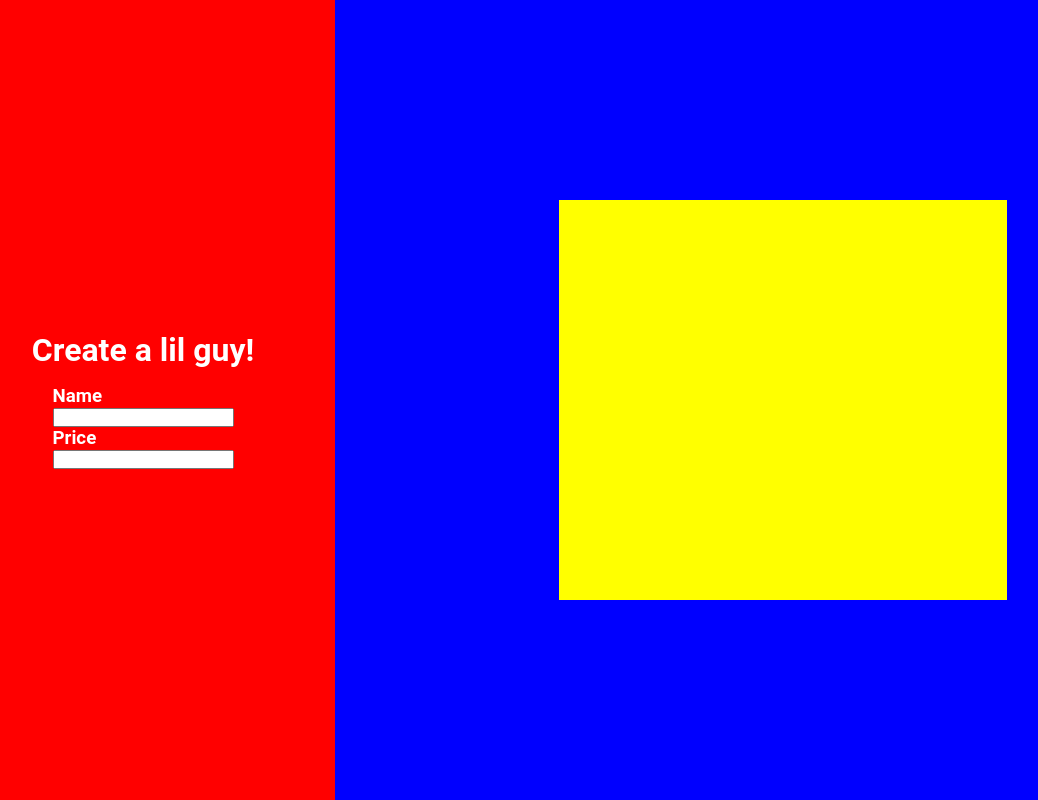
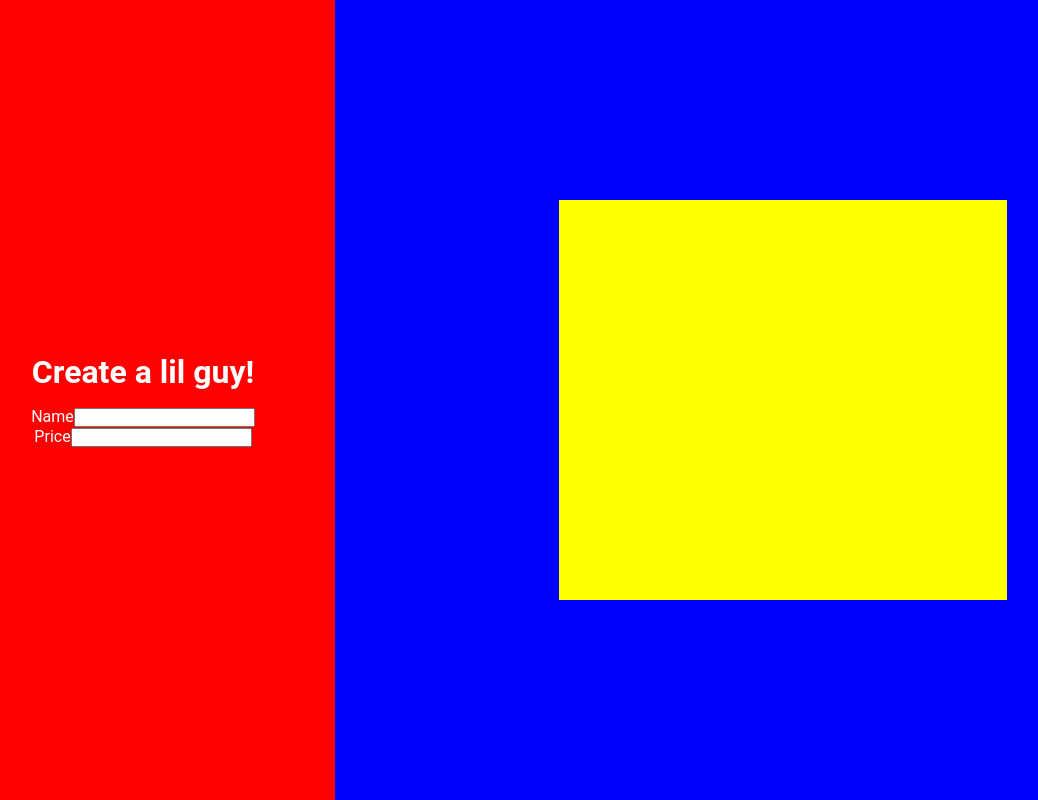
Before and after one commit to Arzoka/ProMe, a React (Vite) app in the folder client/: page /dashboard/lilguys/create in a window 1280 px wide. Shown: the whole page, without its empty margins (49-1087 px from the left). Built offline with nearby package versions, Linux system fonts and the light colour scheme.

Commit message:
element changes for semantics

```diff
--- a/client/src/pages/dashboard/lilguys/create/sub-components/sidebar/index.tsx
+++ b/client/src/pages/dashboard/lilguys/create/sub-components/sidebar/index.tsx
@@ -5,14 +5,14 @@ const SideBar = () => {
 	return (
 		<aside className={ styles.sideMain }>
 			<h2 className={ styles.title }>Create a lil guy!</h2>
-			<figure className={ styles.name }>
-				<h3>Name</h3>
-				<input type="text" name="name" />
-			</figure>
-			<figure className={ styles.price }>
-				<h3>Price</h3>
-				<input type="text" name="price" />
-			</figure>
+			<label className={ styles.name } htmlFor={ 'name' } >
+				<span>Name</span>
+				<input type="text" name="name" id="name" />
+			</label>
+			<label className={ styles.price } htmlFor={ 'price' }>
+				<span>Price</span>
+				<input type="text" name="price" id={ 'price' } />
+			</label>
 		</aside> );
 };
 
```
